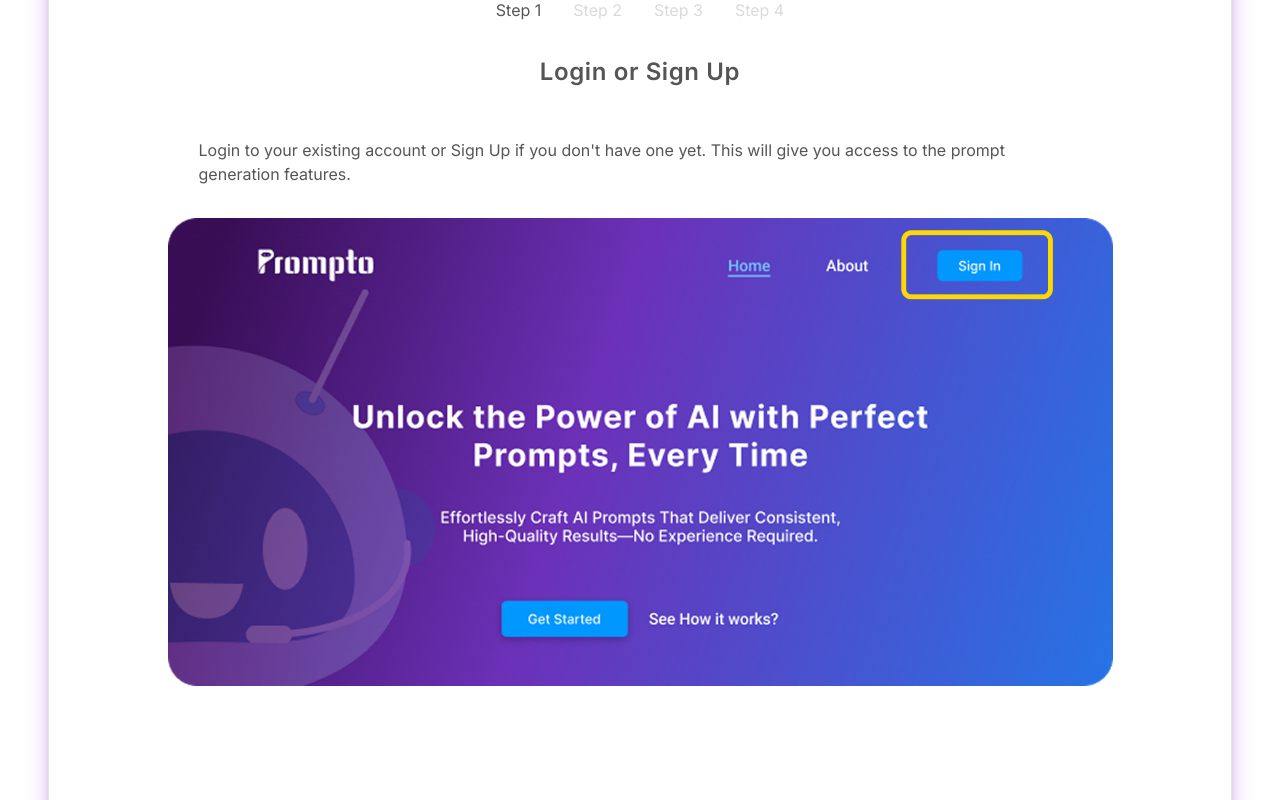
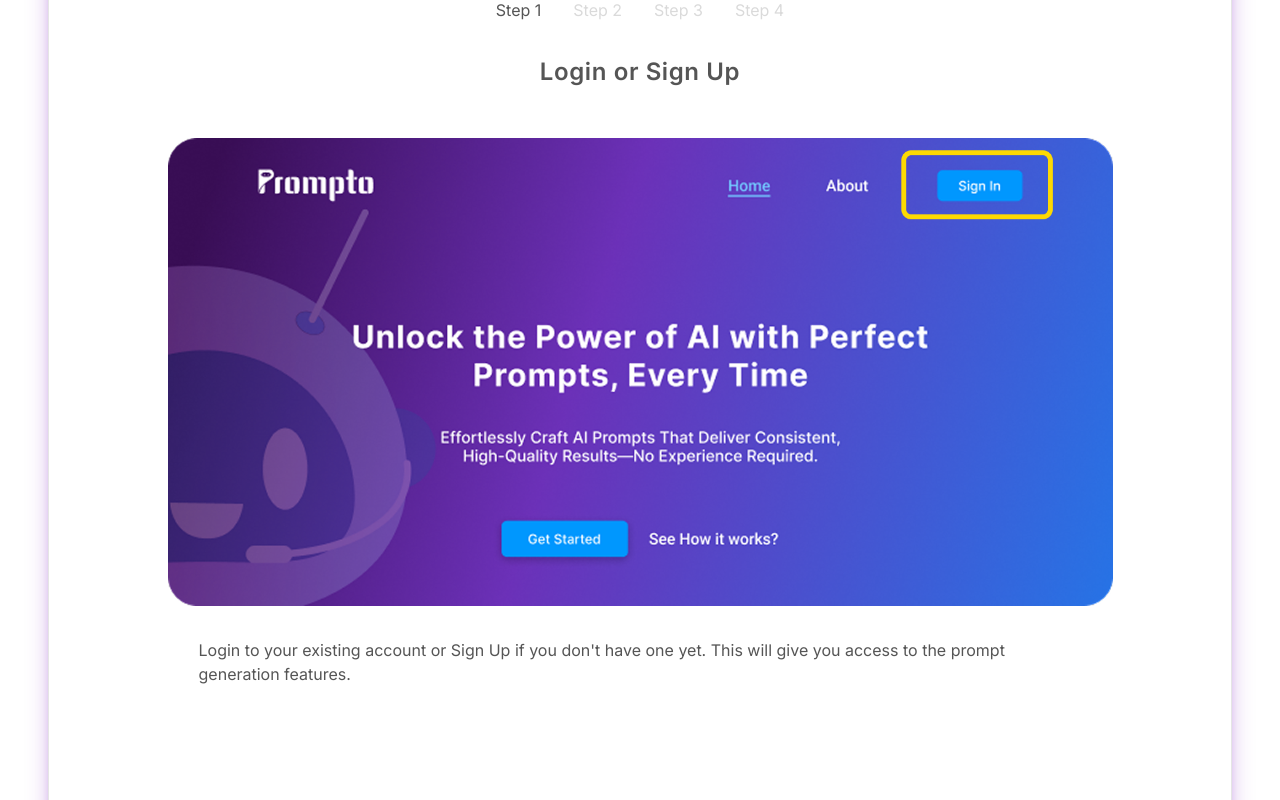
Before and after one commit to chingu-voyages/V54-tier3-team-37, a React (Vite) app in the folder frontend/: page / in a window 1280 px wide. Shown: the part 3320-4120 px from the top of the page. Built offline with nearby package versions, Linux system fonts and the light colour scheme; no server answers.

Commit message:
tweak(about): Make carousel on desktop work like on mobile

```diff
--- a/frontend/src/components/About.tsx
+++ b/frontend/src/components/About.tsx
@@ -305,12 +305,12 @@ const AboutHow = () => {
                     className="flex h-fit flex-col items-center justify-between gap-12 pb-12 text-prompto-gray-dark"
                   >
                     <h3 className="text-h4">{step.heading}</h3>
-                    <div className="flex h-full flex-col items-center justify-between gap-8 max-sm:flex-col-reverse">
-                      <div className="px-4">{step.content}</div>
+                    <div className="flex h-full flex-col-reverse items-center justify-between gap-8">
+                      <p className="px-4 sm:pb-16">{step.content}</p>
                       <img
                         src={step.imgSrc}
                         alt={step.imgAlt}
-                        className="w-5/6 sm:pb-16"
+                        className="w-5/6"
                       />
                     </div>
                   </CarouselItem>
```
